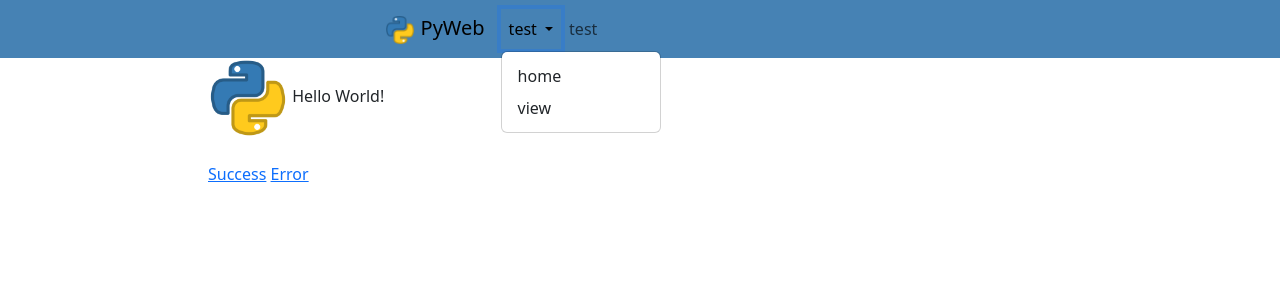
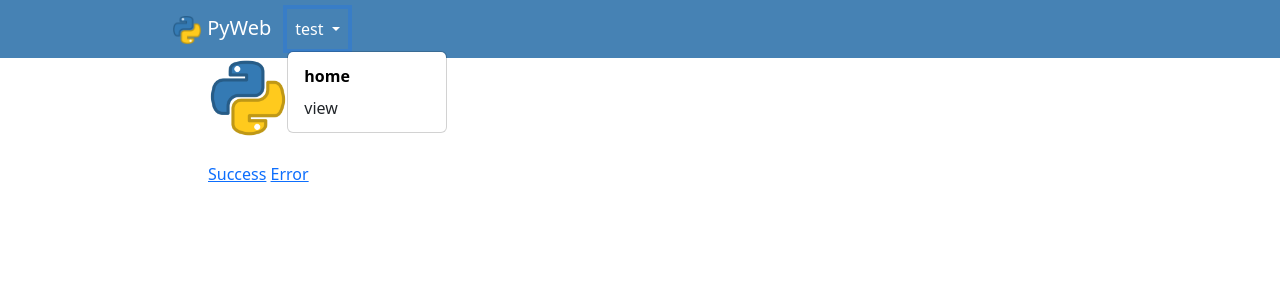
Before and after one commit to 16-ATLAS-16/PyWebCore, a Flask app: page / in a window 1280 px wide, after a click on "test". Shown: the top 300 px of the page. Run offline with Flask 3, Linux system fonts and the light colour scheme; parts of the project's set-up code (start-up, migrations or seed data) failed here and were passed over.

Commit message:
Small navbar changes

```diff
--- a/static/basic.css
+++ b/static/basic.css
@@ -23,8 +23,8 @@
     background-color: steelblue;
 }
 
-.dropdown-content a:hover {background-color: #ddd;}
-
-.dropdown:hover .dropdown-content {display: block;}
-
-.dropdown:hover .dropbtn {background-color: #3e8e41;}
+.dropdown-item.active, .dropdown-item:active {
+    background-color: transparent;
+    color: black;
+    font-weight: bold;
+}
--- a/templates/components/navbar.jinja
+++ b/templates/components/navbar.jinja
@@ -1,5 +1,5 @@
-<nav class="navbar navbar-expand-lg navbar-light mx-auto">
-    <div class="container-fluid col-5">
+<nav class="navbar navbar-expand-lg navbar-dark mx-auto">
+    <div class="container-fluid col-9">
         <a class="navbar-brand" href="#">
             <img src="../../static/favicon.ico" width="30px" height="30px">
             PyWeb
@@ -23,7 +23,7 @@
                         <div class="dropdown-menu" aria-labelledby={{category.NAME}}>
                         {% for name, url in category.get_navbar_routes() %}
                             {% set activeToggle = 'active' if url_for(request.endpoint, **request.view_args) == url_for(url, **request.view_args) else '' %}
-                            <a class="dropdown-item" href={{url_for(url)}}>{{name}}</a>
+                            <a class="dropdown-item {{activeToggle}}" href={{url_for(url)}}>{{name}}</a>
                         {% endfor %}
                         </div>
                     </li>
```
Also changed, not shown: routes/test.py (deleted, +0 -8 lines).
